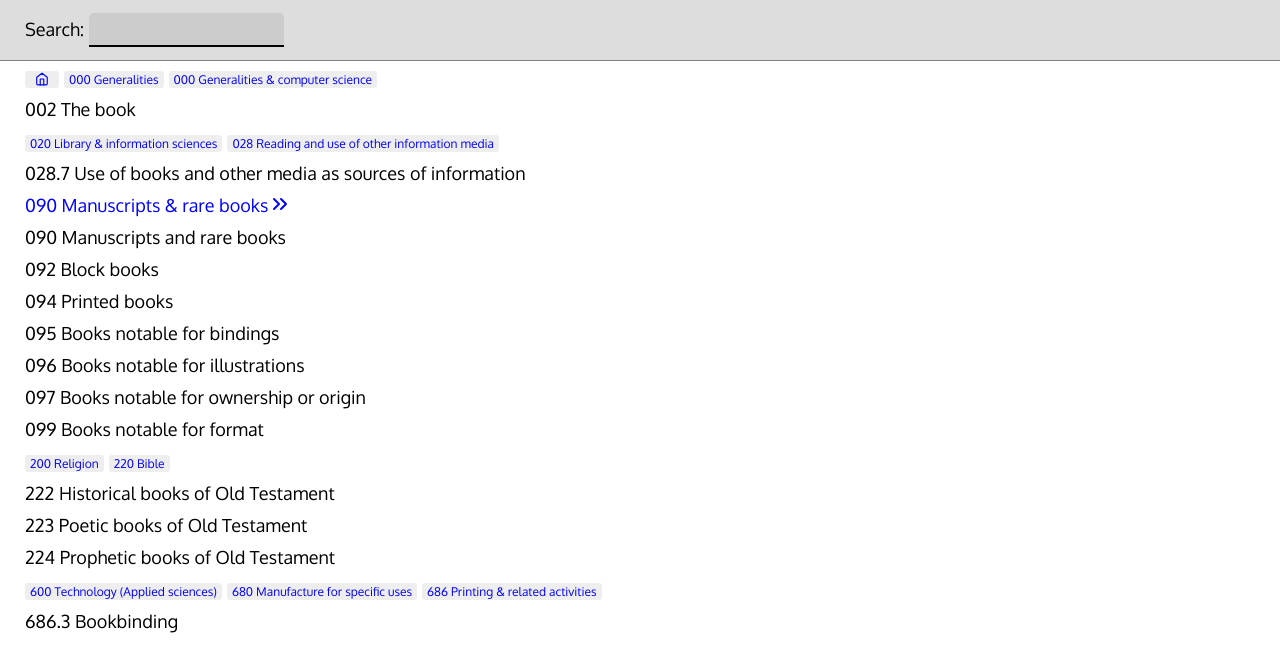
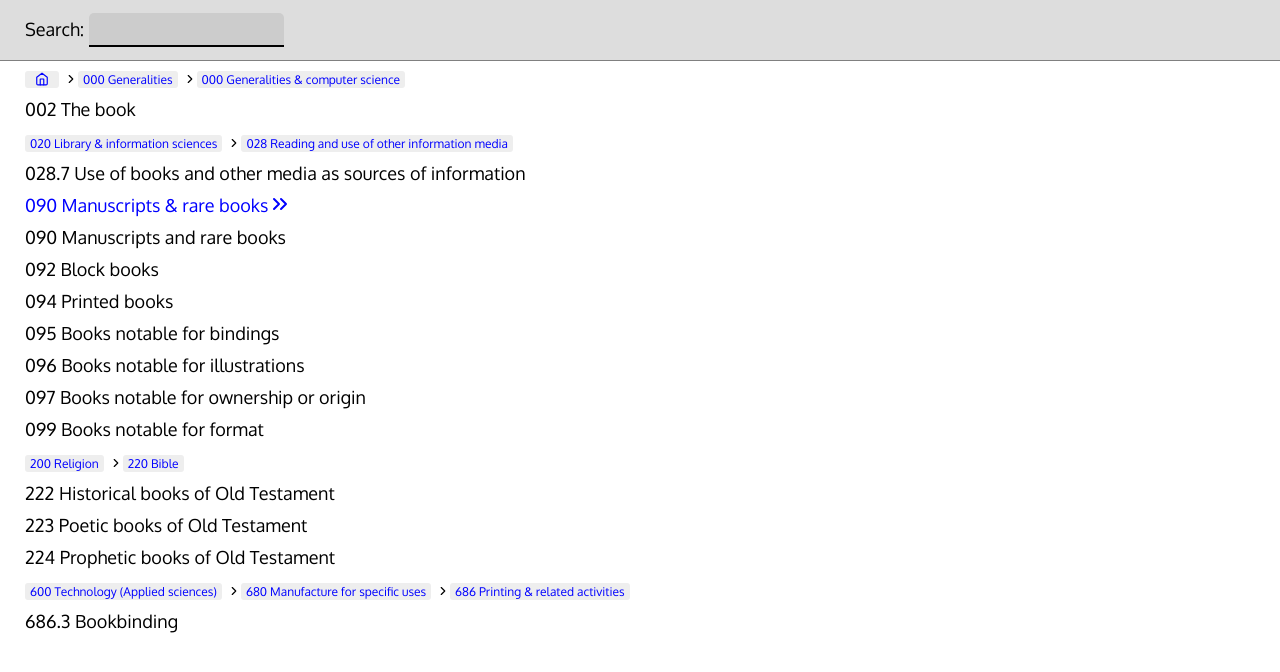
Before and after one commit to aleshh/library-browser, a React (Create React App) app: page / in a window 1280 px wide. Shown: the top 672 px of the page. Built offline with nearby package versions, Linux system fonts and the light colour scheme.

Commit message:
Chevrons between path elements!

```diff
--- a/src/components/Entry.js
+++ b/src/components/Entry.js
@@ -1,5 +1,5 @@
 import React from 'react'
-import { Home, ChevronsRight } from 'react-feather'
+import { Home, ChevronsRight, ChevronRight } from 'react-feather'
 
 function Entry ({ entry, showHome, currentLocation, handleClick }) {
   const item = entry[entry.length - 1]
@@ -10,6 +10,7 @@ function Entry ({ entry, showHome, currentLocation, handleClick }) {
       { (showHome || (path.length > 0)) ? (
         <p className='result-path'>
           { showHome ? (
+            <React.Fragment>
               <span
                 key='home'
                 onClick={() => handleClick('xxx')}
@@ -17,9 +18,12 @@ function Entry ({ entry, showHome, currentLocation, handleClick }) {
               >
                 <Home />
               </span>
+              <ChevronRight className='path-separator' />
+            </React.Fragment>
           ) : null
           }
-          {path.map(item => (
+          {path.map((item, i, arr) => (
+            <React.Fragment>
               <span
                 key={item.id}
                 onClick={() => handleClick(item.id)}
@@ -27,6 +31,11 @@ function Entry ({ entry, showHome, currentLocation, handleClick }) {
               >
                 {entryToString(item)}
               </span>
+              { (i !== arr.length - 1) ?
+                <ChevronRight className='path-separator' /> :
+                ''
+              }
+            </React.Fragment>
           ))}
         </p>
       ) : null }
@@ -39,7 +48,7 @@ function Entry ({ entry, showHome, currentLocation, handleClick }) {
         className={item.subordinates ? 'result clickable' : 'result'}
       >
         {entryToString(item)}
-        {item.subordinates ? < ChevronsRight /> : ''}
+        {item.subordinates ? <ChevronsRight /> : ''}
       </p>
     </div>
   )
--- a/src/index.scss
+++ b/src/index.scss
@@ -58,6 +58,12 @@ input[type=text]:focus {
         padding: 1px 5px;
         margin-right: 5px;
     }
+    .path-separator {
+        position: relative;
+        top: 2px;
+        height: 14px;
+        width: 14px;
+    }
 }
 
 .result {
```
Lines whose indentation alone changed are shown as unchanged.
